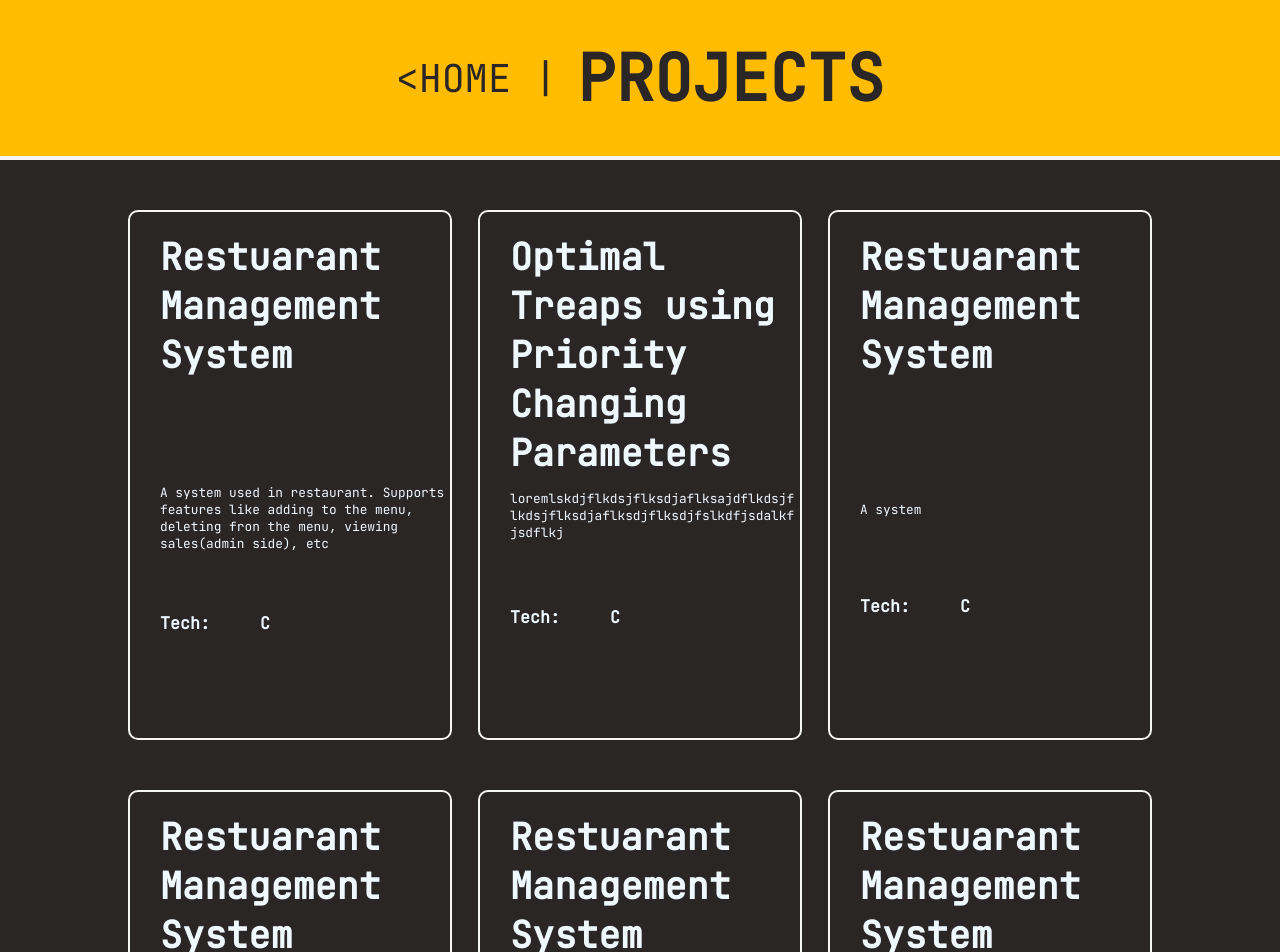
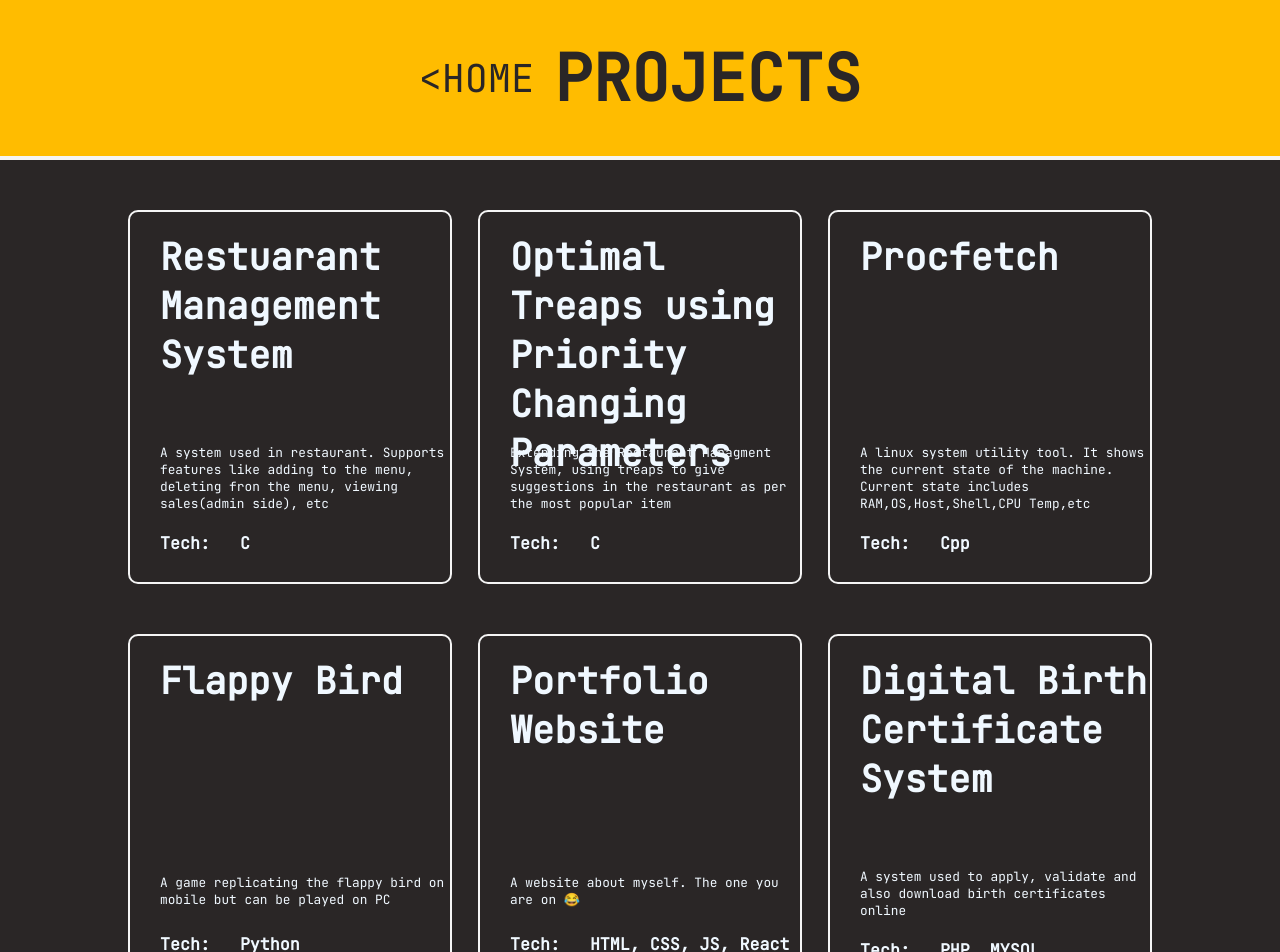
Before and after one commit to Umesh2202/Portfolio, a React (Create React App) app: page /projects in a window 1280 px wide. Shown: the top 952 px of the page. Built offline with nearby package versions, Linux system fonts and the light colour scheme.

Commit message:
changed css of projects page-added blur effect to cardso

```diff
--- a/src/components/header.css
+++ b/src/components/header.css
@@ -32,3 +32,11 @@
     text-decoration: none;
     color:rgb(42, 38, 38);
 }
+
+.home-outer{
+    transition: transform 0.5s;
+}
+
+.home-outer:hover{
+    transform: translateX(-50px);
+}
--- a/src/components/header.js
+++ b/src/components/header.js
@@ -6,9 +6,9 @@ export default function header(props) {
   return (
     <div className="header" style={{ backgroundColor: "#ffbc00" }}>
       <div className="header_inner">
-        <span>
+        <span className="home-outer">
           <Link to="/" className="header_text header_home">
-            &#60;HOME |
+            &#60;HOME
           </Link>
         </span>
         <span className="header_text header_title">{props.title}</span>
--- a/src/components/project.css
+++ b/src/components/project.css
@@ -11,12 +11,17 @@
     border-radius: 10px;
     margin-top:20px;
     transition: transform 0.5s,
-    background-color 1s;
+    background-color 1s,
+    box-shadow 0.5s;
 }
 
 .inner{
     margin-left:10px;
-    padding:20px;
+    padding-left:20px;
+}
+
+.inner-title{
+    padding-top:20px;
 }
 
 
@@ -25,13 +30,14 @@
     display:flex;
     justify-content: center;
     transform: translateY(-1vh);
-    height:8vh;
+    height:1vh;
     z-index:-1;
 }
 
 .git-hub-inner{
-    width:20%;
+    width:15%;
     display:flex;
+    height:3rem;
     justify-content: center;
     align-items: center;
     background-color: rgb(42, 38, 38);
@@ -67,16 +73,22 @@ p{
 .container:hover{
     color:rgb(42, 38, 38);
     transform: scale(1.3);
-    background-color: #ffbc00;
+    background-color: #ffffff4a;
     z-index: 1;
-    border:2px solid rgb(42, 38, 38);
-    box-shadow: #ffbc00;
+    /* border:2px solid rgb(42, 38, 38); */
+    /* box-shadow: 10px 5px 5px rgb(255, 254, 253); */
+    backdrop-filter: blur(5px);
 }
 
 .container:hover  .git-hub-inner{
     animation: translate1 1s forwards;
     opacity:1 ;
-    background-color: #ffbc00;
+    background-color: #ffffff4a;
+    /* background-color: #ffbb00c5; */
+    /* box-shadow: 10px 5px 5px rgb(255, 254, 253); */
+    border-bottom:2px solid black;
+    border-right:2px solid black;
+    border-left:2px solid black;
 }
 
 @media only screen and (max-width: 1090px) {
@@ -96,7 +108,7 @@ p{
     }
 
     100% {
-        transform: translateY(8vh);
+        transform: translateY(1.7vh);
         opacity: 1;
     }
   }
--- a/src/components/project.js
+++ b/src/components/project.js
@@ -11,7 +11,7 @@ export default function project(props) {
 
   return (
     <div className="container">
-      <h2 className="inner">{props.title}</h2>
+      <h2 className="inner inner-title">{props.title}</h2>
       <p className="inner inner-desc">{props.desc}</p>
       <div className="tech">
         <h3 className="inner">Tech: </h3>
@@ -20,7 +20,10 @@ export default function project(props) {
       <div className="git-hub-outer">
         <div className="git-hub-inner">
           <a target="_blank" href="https://icons8.com/icon/3tC9EQumUAuq/github">
-            <img src="https://img.icons8.com/glyph-neue/64/null/github.png" />
+            <img
+              src="https://img.icons8.com/glyph-neue/64/null/github.png"
+              width="50px"
+            />
           </a>
         </div>
       </div>
--- a/src/views/projects.js
+++ b/src/views/projects.js
@@ -15,28 +15,28 @@ export default function projects() {
         />
         <Project
           title="Optimal Treaps using Priority Changing Parameters"
-          desc="loremlskdjflkdsjflksdjaflksajdflkdsjflkdsjflksdjaflksdjflksdjfslkdfjsdalkfjsdflkj"
+          desc="Extending the Restaurant Managment System, using treaps to give suggestions in the restaurant as per the most popular item"
           tech={["C"]}
         />
         <Project
-          title="Restuarant Management System"
-          desc="A system"
-          tech={["C"]}
+          title="Procfetch"
+          desc="A linux system utility tool. It shows the current state of the machine. Current state includes RAM,OS,Host,Shell,CPU Temp,etc"
+          tech={["Cpp"]}
         />
         <Project
-          title="Restuarant Management System"
-          desc="A system"
-          tech={["C"]}
+          title="Flappy Bird"
+          desc="A game replicating the flappy bird on mobile but can be played on PC"
+          tech={["Python"]}
         />
         <Project
-          title="Restuarant Management System"
-          desc="A system"
-          tech={["C"]}
+          title="Portfolio Website"
+          desc="A website about myself. The one you are on &#128514;"
+          tech={["HTML", "CSS", "JS", "React"]}
         />
         <Project
-          title="Restuarant Management System"
-          desc="A system"
-          tech={["C"]}
+          title="Digital Birth Certificate System"
+          desc="A system used to apply, validate and also download birth certificates online"
+          tech={["PHP", "MYSQL"]}
         />
       </div>
       {/* <Project />
```
